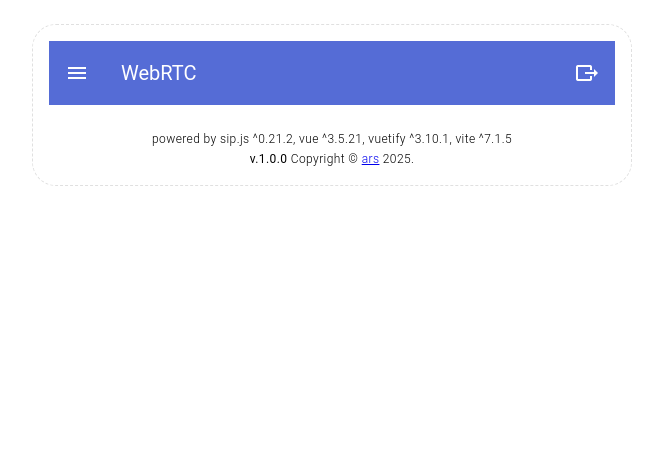
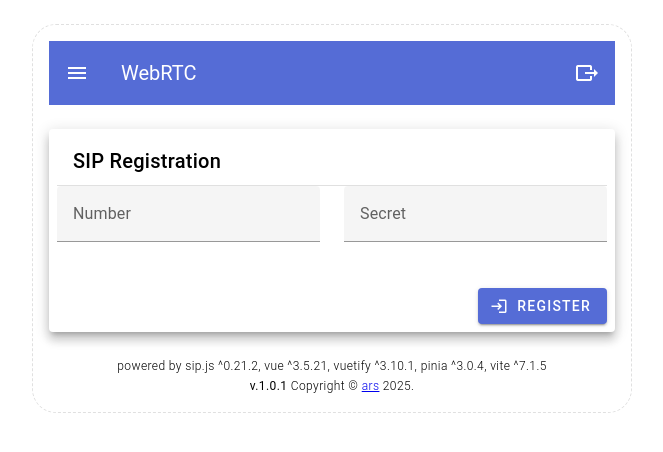
Before and after one commit to ars-anosov/sipjs-vue, a Vue app in the folder phone/: page / in a window 1280 px wide. Shown: the top 452 px of the page, without its empty margins (308-971 px from the left). Built offline with nearby package versions, Linux system fonts and the light colour scheme; a small style sheet from the web is missing.

Commit message:
Подключил pimia.

```diff
--- a/phone/package.json
+++ b/phone/package.json
@@ -2,7 +2,7 @@
   "name": "vite-material-vuetify",
   "private": true,
   "type": "module",
-  "version": "1.0.0",
+  "version": "1.0.1",
   "scripts": {
     "dev": "vite",
     "build": "vite build",
@@ -11,6 +11,7 @@
   "dependencies": {
     "@fontsource/roboto": "5.2.7",
     "@mdi/font": "7.4.47",
+    "pinia": "^3.0.4",
     "sip.js": "^0.21.2",
     "vue": "^3.5.21",
     "vuetify": "^3.10.1"
--- a/phone/src/App.vue
+++ b/phone/src/App.vue
@@ -3,6 +3,8 @@
     <br />
     <v-container class="rounded-xl border-sm border-dashed" max-width="600px">
       <AppBar />
+      <br />
+      <PhoneReg />
       <br />
       <Copyright />
     </v-container>
--- a/phone/src/components/Copyright.vue
+++ b/phone/src/components/Copyright.vue
@@ -4,6 +4,7 @@
     sip.js {{pkg.dependencies['sip.js']}},
     vue {{pkg.dependencies['vue']}},
     vuetify {{pkg.dependencies['vuetify']}},
+    pinia {{pkg.dependencies['pinia']}},
     vite {{pkg.devDependencies['vite']}}
     <br />
     <strong>v.{{pkg.version}}</strong>
--- /dev/null
+++ b/phone/src/components/PhoneReg.vue
@@ -0,0 +1,65 @@
+<template>
+  <v-card elevation="8" class="pa-2">
+    <v-card-title>{{ phoneHeader }}</v-card-title>
+    <v-divider></v-divider>
+    <v-form ref="formRef" v-model="formValid" @submit.prevent="handleRegister">
+      <v-row>
+        <v-col cols="12" sm="6">
+          <v-text-field
+            v-model="sip.callerUserNum"
+            label="Number"
+            :rules="[requiredRule]"
+            required
+          ></v-text-field>
+        </v-col>
+        <v-col cols="12" sm="6">
+          <v-text-field
+            v-model="sip.regUserPass"
+            label="Secret"
+            type="password"
+            :rules="[requiredRule]"
+            required
+          ></v-text-field>
+        </v-col>
+      </v-row>
+      <v-row>
+        <v-col cols="12" sm="12" class="text-right">
+          <v-btn
+            color="primary"
+            type="submit"
+            prepend-icon="mdi-login"
+          >
+            Register
+          </v-btn>
+        </v-col>
+      </v-row>
+    </v-form>
+  </v-card>
+</template>
+
+<script setup>
+import { ref, onMounted } from 'vue'
+import { useSipStore } from '@/stores/sip'
+
+const sip = useSipStore()
+const phoneHeader = ref('SIP Registration')
+const formRef = ref(null)
+const formValid = ref(false)
+
+const requiredRule = value => !!value || 'Field is required'
+
+onMounted(() => {
+  console.log('PhoneReg MOUNT')
+})
+
+function handleRegister() {
+  if (!formRef.value?.validate()) {
+    console.warn('Form validation failed')
+    return
+  }
+
+  const uriHost = localStorage.getItem('uas_uri')
+  const wssPort = localStorage.getItem('wss_port')
+  sip.register(uriHost, wssPort)
+}
+</script>
--- /dev/null
+++ b/phone/src/stores/sip.js
@@ -0,0 +1,40 @@
+// stores/sip.js
+import { defineStore } from 'pinia'
+import { UserAgent } from 'sip.js'
+
+export const useSipStore = defineStore('sip', {
+  state: () => ({
+    userAgent: null,
+    registered: false,
+    callerUserNum: '',
+    regUserPass: '',
+  }),
+  actions: {
+    async register(uriHost, wssPort) {
+      const uri = UserAgent.makeURI(`sip:${this.callerUserNum}@${uriHost}`)
+      if (!uri) {
+        console.error('Invalid URI')
+        return
+      }
+
+      const userAgentOptions = {
+        uri,
+        authorizationUsername: this.callerUserNum,
+        authorizationPassword: this.regUserPass,
+        displayName: `WebRTC user ${this.callerUserNum}`,
+        transportOptions: {
+          server: `wss://${uriHost}:${wssPort}`,
+        },
+      }
+
+      this.userAgent = new UserAgent(userAgentOptions)
+      try {
+        await this.userAgent.start()
+        this.registered = true
+        console.log('SIP registered')
+      } catch (error) {
+        console.error('Registration failed:', error)
+      }
+    },
+  },
+})
```
Also changed, not shown: phone/src/main.js (+6 -2 lines), 7 other files (tests, documents, lock files or other folders).
